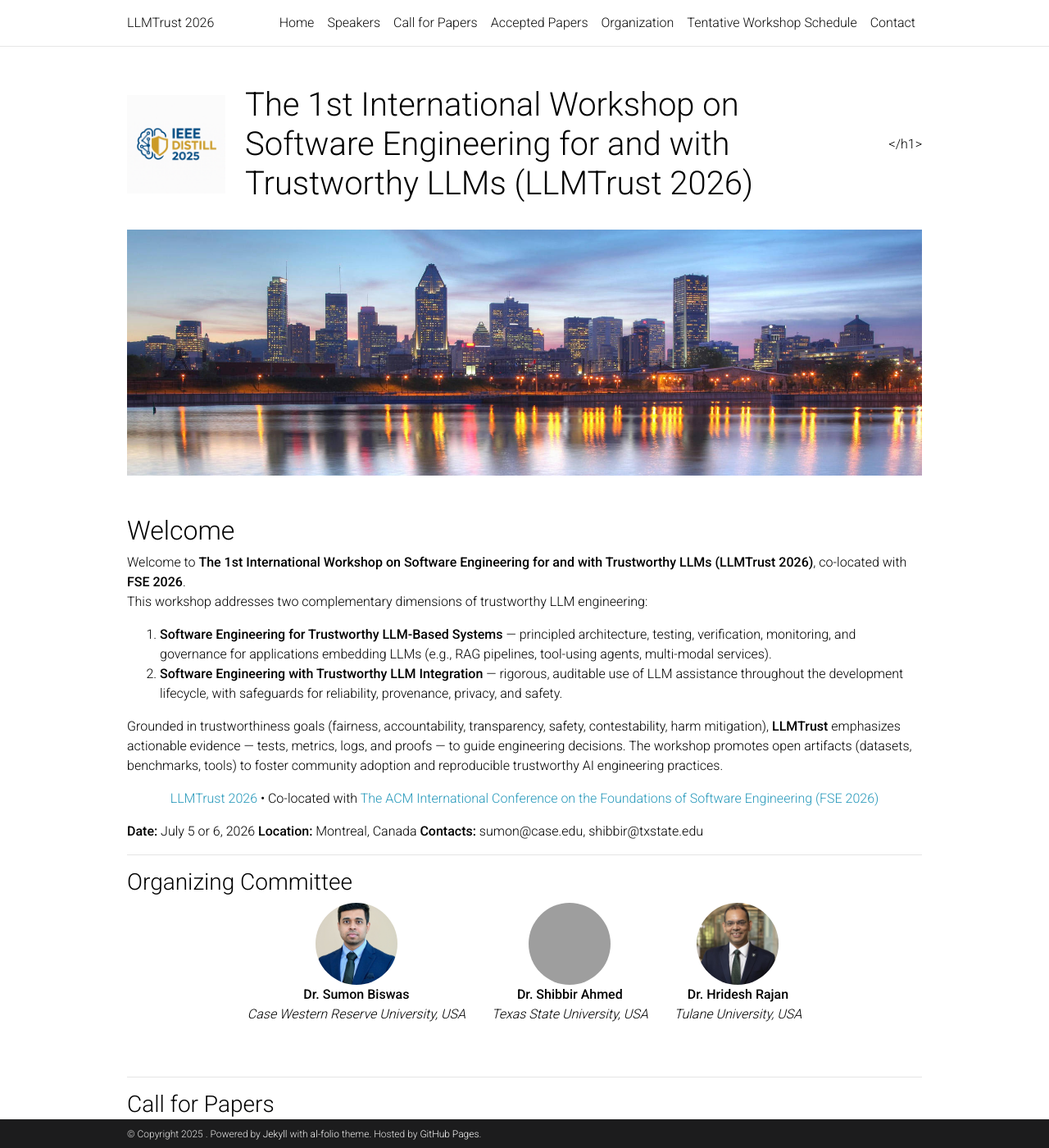
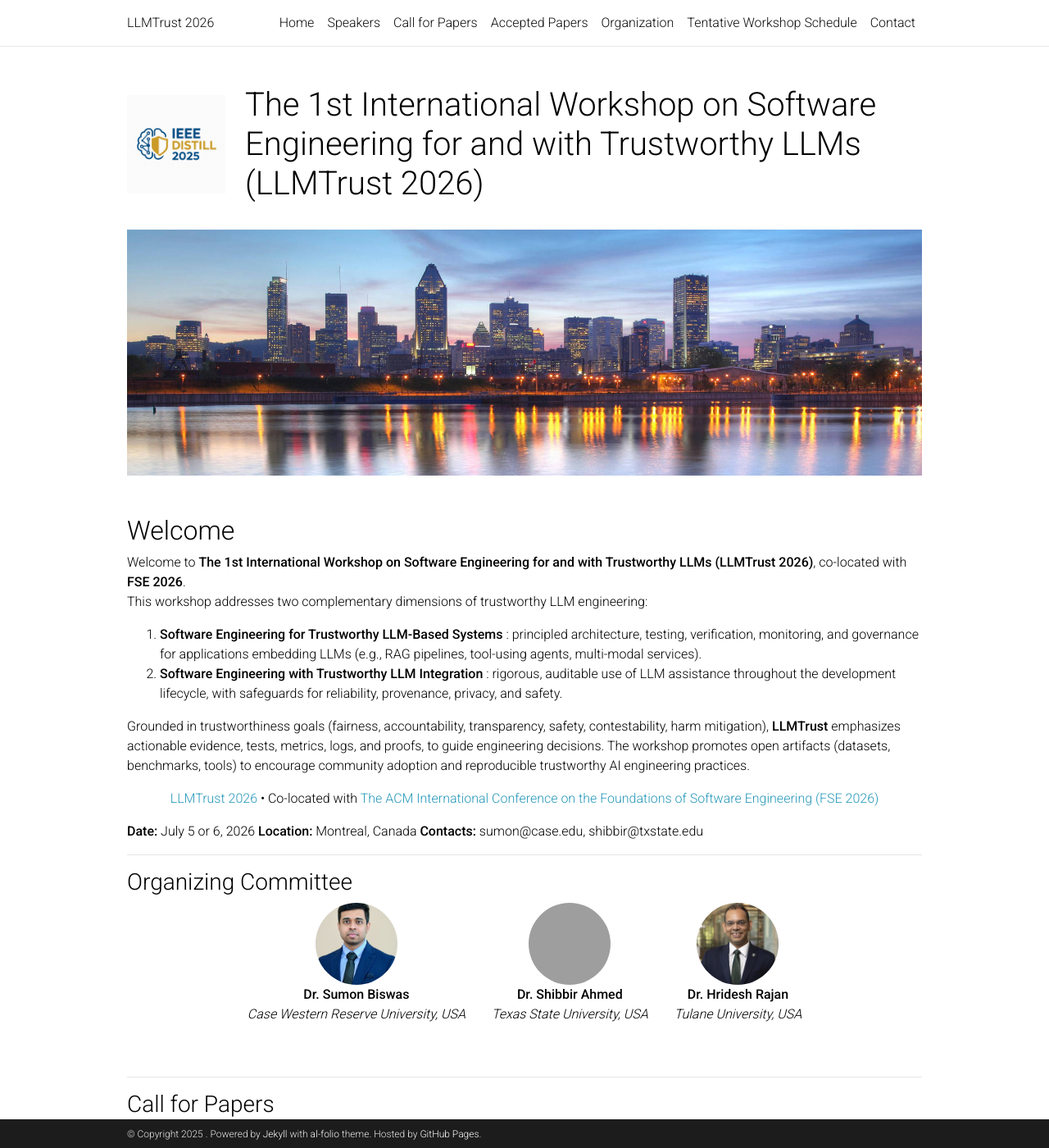
Before and after one commit to llmtrust2026/trustllm1, a Jekyll site: the page built from _pages/home.md, in a window 1280 px wide and 1400 px high. Shown: the whole window at 82% size. Built offline with Jekyll 4.4.1, drawn with Linux system fonts in a browser that asks for light colours; comment, search, counter and statistics services are not loaded; a style sheet for code colours, icons or effects is not loaded; grey boxes are pictures that could not be loaded.

Commit message:
Update home.md

```diff
--- a/_pages/home.md
+++ b/_pages/home.md
@@ -15,7 +15,6 @@ nav_order: 1
   <h1 style="margin:0; font-size:2.5rem; line-height:1.2;">
     The 1st International Workshop on Software Engineering for and with Trustworthy LLMs (LLMTrust 2026)
   </h1>
-  </h1>
 </div>
 
 <!-- Hero banner -->
@@ -31,10 +30,10 @@ nav_order: 1
 Welcome to **The 1st International Workshop on Software Engineering for and with Trustworthy LLMs (LLMTrust 2026)**, co-located with **FSE 2026**.
 This workshop addresses two complementary dimensions of trustworthy LLM engineering:
 
-1. **Software Engineering for Trustworthy LLM-Based Systems** — principled architecture, testing, verification, monitoring, and governance for applications embedding LLMs (e.g., RAG pipelines, tool-using agents, multi-modal services).
-2. **Software Engineering with Trustworthy LLM Integration** — rigorous, auditable use of LLM assistance throughout the development lifecycle, with safeguards for reliability, provenance, privacy, and safety.
+1. **Software Engineering for Trustworthy LLM-Based Systems** : principled architecture, testing, verification, monitoring, and governance for applications embedding LLMs (e.g., RAG pipelines, tool-using agents, multi-modal services).
+2. **Software Engineering with Trustworthy LLM Integration** : rigorous, auditable use of LLM assistance throughout the development lifecycle, with safeguards for reliability, provenance, privacy, and safety.
 
-Grounded in trustworthiness goals (fairness, accountability, transparency, safety, contestability, harm mitigation), **LLMTrust** emphasizes actionable evidence — tests, metrics, logs, and proofs — to guide engineering decisions. The workshop promotes open artifacts (datasets, benchmarks, tools) to foster community adoption and reproducible trustworthy AI engineering practices.
+Grounded in trustworthiness goals (fairness, accountability, transparency, safety, contestability, harm mitigation), **LLMTrust** emphasizes actionable evidence, tests, metrics, logs, and proofs, to guide engineering decisions. The workshop promotes open artifacts (datasets, benchmarks, tools) to encourage community adoption and reproducible trustworthy AI engineering practices.
 
 
 <p align="center">
```
